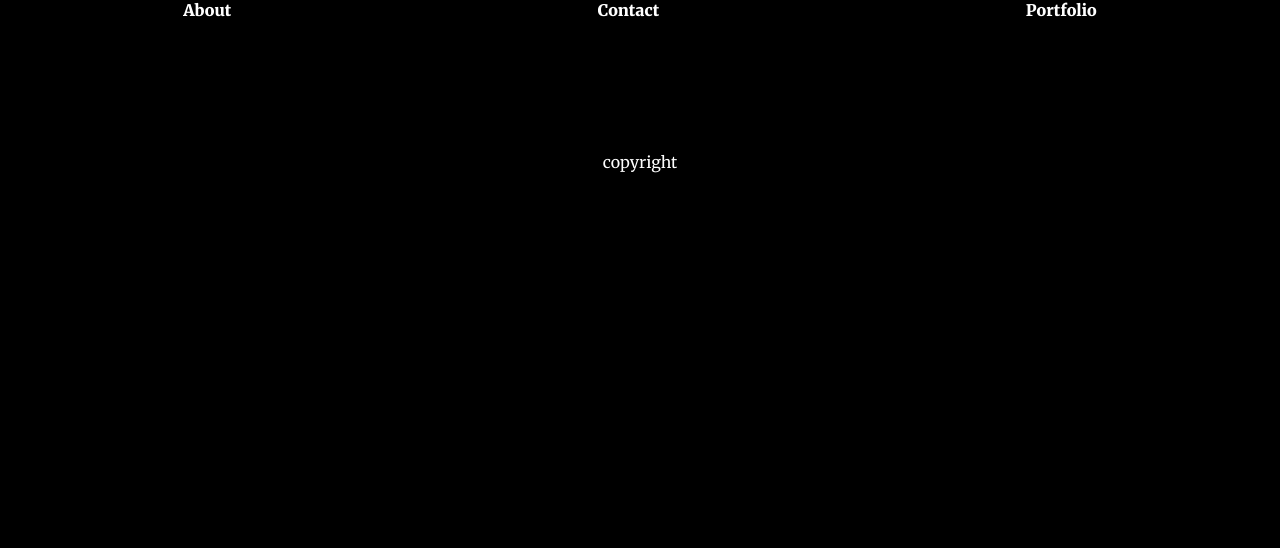
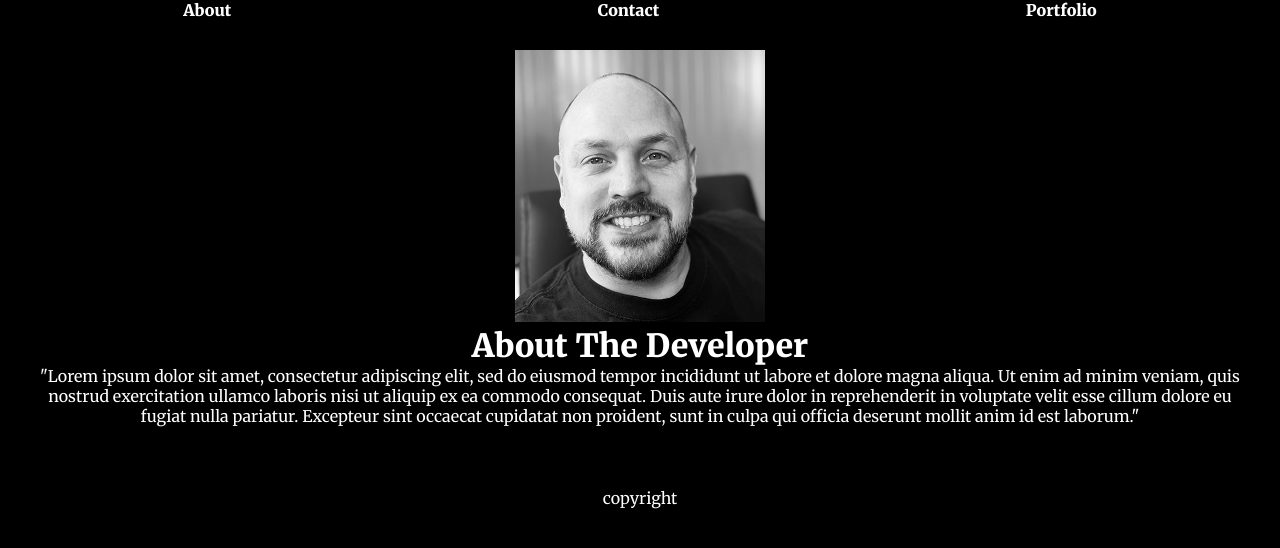
Before and after one commit to EvMad/chain-react, a React (Create React App) app: page /about in a window 1280 px wide. Shown: the top 548 px of the page. Built offline with nearby package versions, Linux system fonts and the light colour scheme.

Commit message:
added photo to about view

```diff
--- a/src/components/About.js
+++ b/src/components/About.js
@@ -1,11 +1,19 @@
 import React, {Component} from 'react';
+import mugShot from './images/mugshot2.jpg';
 
 class About extends Component {
     render() {
         return (
-            <div>
-            <h1>About The Developer</h1>
-            <p>"Lorem ipsum dolor sit amet, consectetur adipiscing elit, sed do eiusmod tempor incididunt ut labore et dolore magna aliqua. Ut enim ad minim veniam, quis nostrud exercitation ullamco laboris nisi ut aliquip ex ea commodo consequat. Duis aute irure dolor in reprehenderit in voluptate velit esse cillum dolore eu fugiat nulla pariatur. Excepteur sint occaecat cupidatat non proident, sunt in culpa qui officia deserunt mollit anim id est laborum."</p>
+            <div style={{ margin: 30 }}>
+               <img src={mugShot} alt="" />
+                <div style={{ display: 'flex', justifyContent: 'center', flexWrap: 'wrap' }}>
+                    <h1 style={{ color: '#fff', fontFamily: 'Merriweather', fontWeight: 900 }}>About The Developer</h1>
+                    <br></br>
+                    <br></br>
+
+            <p style={{ color: '#fff', fontFamily: 'Merriweather', fontWeight: 400 }}>"Lorem ipsum dolor sit amet, consectetur adipiscing elit, sed do eiusmod tempor incididunt ut labore et dolore magna aliqua. Ut enim ad minim veniam, quis nostrud exercitation ullamco laboris nisi ut aliquip ex ea commodo consequat. Duis aute irure dolor in reprehenderit in voluptate velit esse cillum dolore eu fugiat nulla pariatur. Excepteur sint occaecat cupidatat non proident, sunt in culpa qui officia deserunt mollit anim id est laborum."</p>
+            </div>
+
             </div>
         )
 
```
Also changed, not shown: src/components/images/mugshot2.jpg (added).
